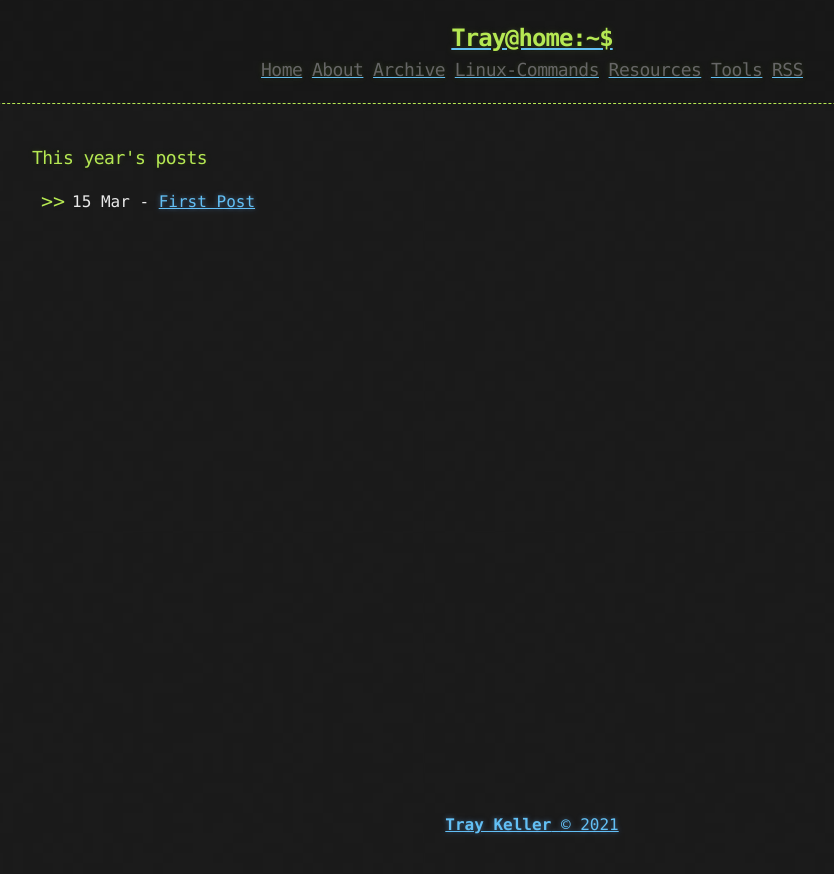
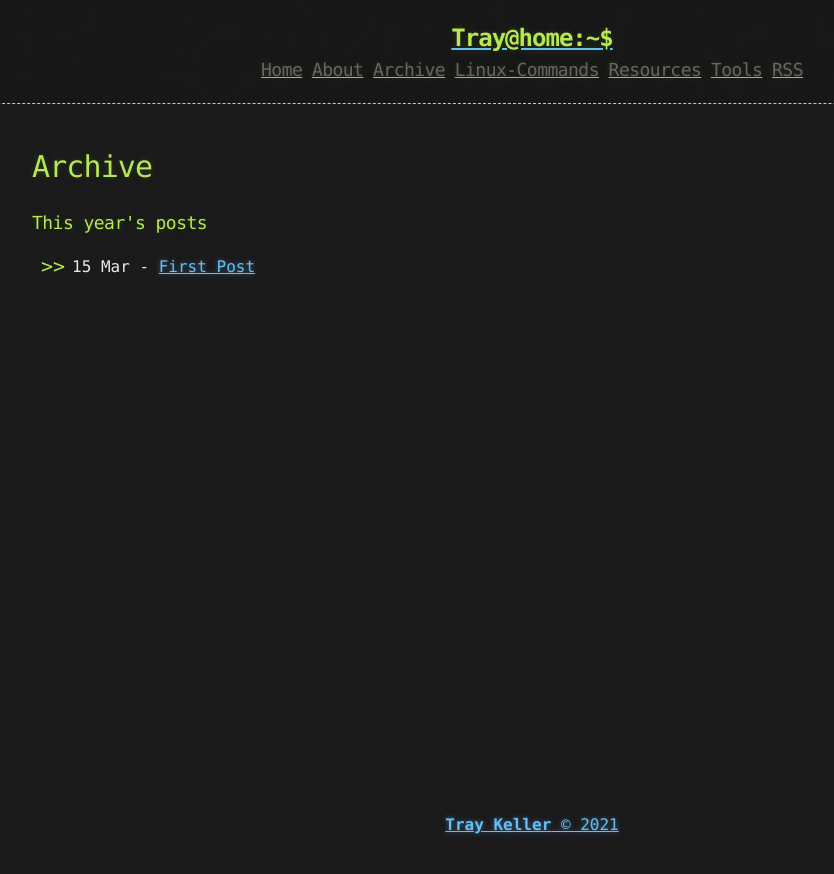
Before and after one commit to traytorous/traykeller.github.io, a Jekyll site: the page built from archive.md, in a window 1280 px wide. Shown: the top 874 px of the page, without its empty margins (108-942 px from the left). Built offline with Jekyll 4.4.1, drawn with Linux system fonts in a browser that asks for light colours.

Commit message:
Update archive.md

```diff
--- a/archive.md
+++ b/archive.md
@@ -2,7 +2,7 @@
 layout: page
 title: Archive
 ---
-
+# Archive
 <section>
   {% if site.posts[0] %}
 
```
